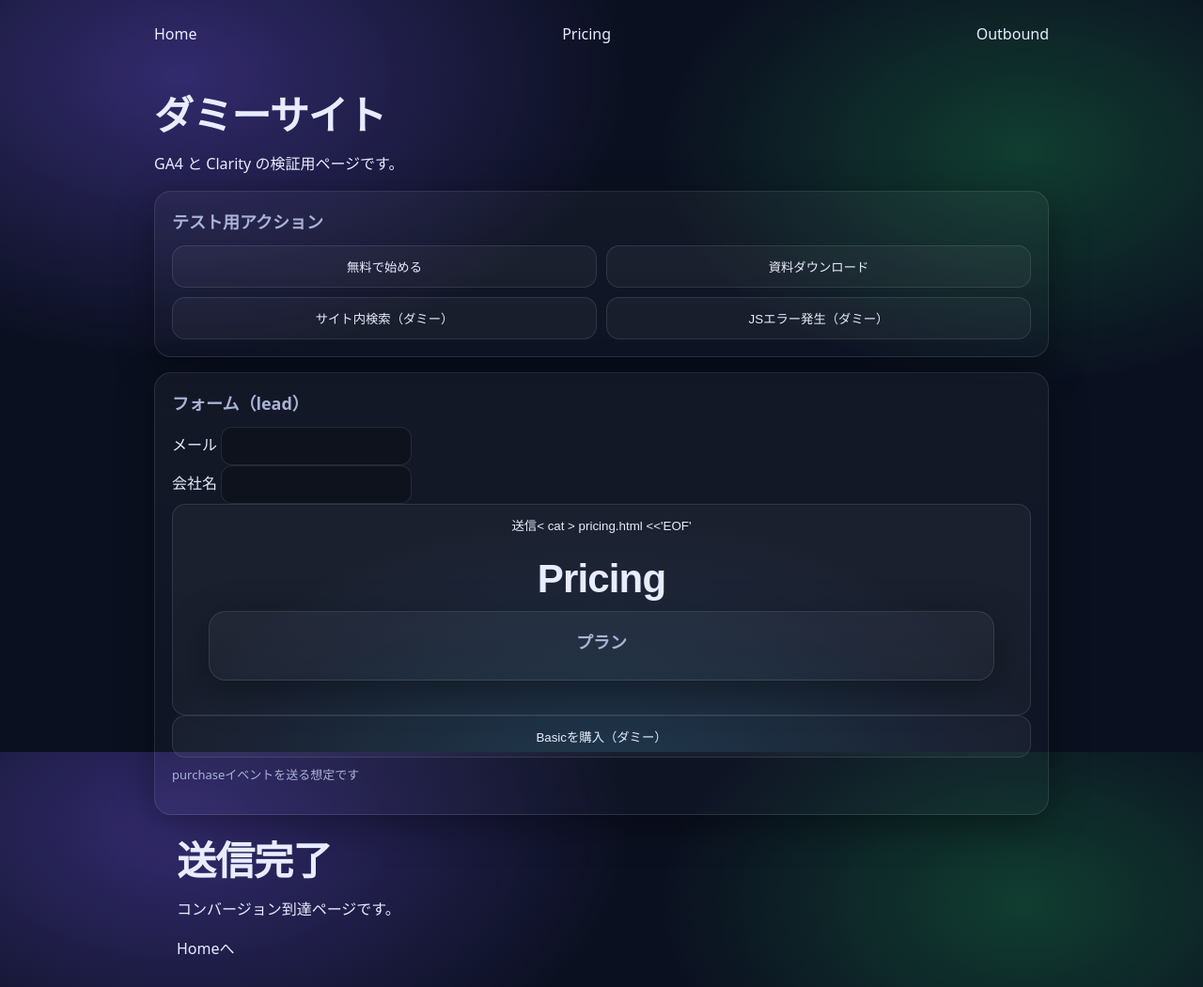
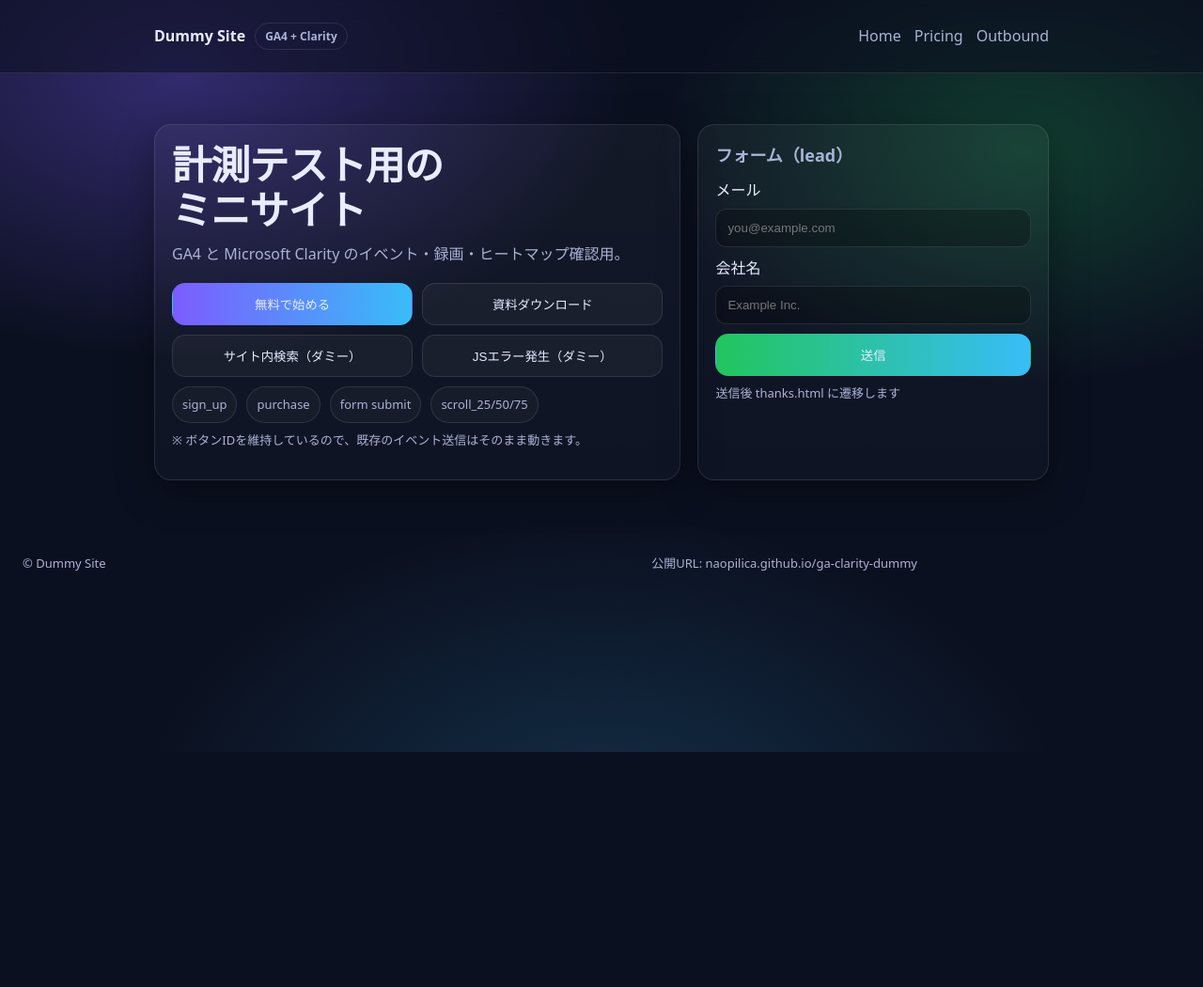
Before and after one commit to naopilica/ga-clarity-dummy, a plain HTML site: page index.html in a window 1280 px wide. Shown: the top 1050 px of the page at 94% size. After the commit the page ends 800 px from the top, so only its background shows below. Drawn offline with Linux system fonts and the light colour scheme.

Commit message:
refresh UI (index + css)

```diff
--- a/assets/style.css
+++ b/assets/style.css
@@ -1,7 +1,5 @@
 :root{
   --bg:#0b1020;
-    --card:#121a33;
-    --card2:#0f1730;
   --text:#e8ecff;
   --muted:#aab3d6;
   --line:rgba(255,255,255,.10);
@@ -9,7 +7,6 @@
   --brand2:#22c55e;
   --shadow: 0 12px 40px rgba(0,0,0,.35);
 }
-
 *{ box-sizing:border-box; }
 html,body{ height:100%; }
 body{
@@ -23,12 +20,9 @@
     var(--bg);
   line-height:1.6;
 }
-
 a{ color:inherit; text-decoration:none; }
 a:hover{ text-decoration:underline; }
-
 .wrap{ max-width:1000px; margin:0 auto; padding:24px; }
-
 .topbar{
   position:sticky; top:0;
   backdrop-filter: blur(10px);
@@ -36,36 +30,27 @@
   border-bottom:1px solid var(--line);
   z-index:10;
 }
-
 .nav{
   display:flex; align-items:center; justify-content:space-between;
   gap:16px;
 }
-
-  .brand{
-    display:flex; align-items:center; gap:10px;
-    font-weight:700;
-  }
+.brand{ display:flex; align-items:center; gap:10px; font-weight:700; }
 .badge{
   font-size:12px; padding:4px 10px; border-radius:999px;
   border:1px solid var(--line);
   color:var(--muted);
 }
-
 .navlinks{ display:flex; gap:14px; flex-wrap:wrap; }
 .navlinks a{ color:var(--muted); }
 .navlinks a:hover{ color:var(--text); text-decoration:none; }
-
 .hero{
-    padding:38px 0 22px;
+  padding:30px 0 12px;
   display:grid; grid-template-columns: 1.2fr .8fr; gap:18px;
 }
 @media (max-width: 860px){ .hero{ grid-template-columns:1fr; } }
-
 h1{ font-size:42px; line-height:1.15; margin:0 0 10px; letter-spacing:-.02em; }
 h2{ margin:0 0 10px; font-size:18px; color:var(--muted); font-weight:600; }
 .lead{ color:var(--muted); margin:0 0 18px; }
-
 .pills{ display:flex; gap:10px; flex-wrap:wrap; margin-top:10px; }
 .pill{
   border:1px solid var(--line);
@@ -73,7 +58,6 @@
   padding:8px 10px; border-radius:999px;
   font-size:13px; color:var(--muted);
 }
-
 .card{
   background: linear-gradient(180deg, rgba(255,255,255,.04), rgba(255,255,255,.02));
   border:1px solid var(--line);
@@ -81,12 +65,8 @@
   padding:18px;
   box-shadow: var(--shadow);
 }
-
-  .card + .card{ margin-top:16px; }
-
 .grid{ display:grid; grid-template-columns: repeat(2, minmax(0,1fr)); gap:10px; }
 @media (max-width: 680px){ .grid{ grid-template-columns:1fr; } }
-
 button{
   width:100%;
   padding:12px 14px;
@@ -102,22 +82,17 @@
   border-color: rgba(255,255,255,.18);
 }
 button:active{ transform: translateY(1px); }
-
 .primary{
   background: linear-gradient(90deg, var(--brand), #38bdf8);
   border-color: transparent;
 }
 .primary:hover{ filter: brightness(1.05); }
-
 .success{
   background: linear-gradient(90deg, var(--brand2), #38bdf8);
   border-color: transparent;
 }
-
 .hint{ color:var(--muted); font-size:13px; margin-top:8px; }
-  .field{
-    display:flex; flex-direction:column; gap:6px; margin:10px 0;
-  }
+.field{ display:flex; flex-direction:column; gap:6px; margin:10px 0; }
 input{
   padding:12px 12px;
   border-radius:12px;
@@ -125,10 +100,8 @@
   background: rgba(0,0,0,.25);
   color:var(--text);
 }
-  input::placeholder{ color: rgba(170,179,214,.7); }
-
 .footer{
-    margin:28px 0 10px;
+  margin:18px 0 10px;
   color:var(--muted);
   font-size:13px;
   display:flex; justify-content:space-between; gap:12px; flex-wrap:wrap;
--- a/index.html
+++ b/index.html
@@ -5,6 +5,7 @@
   <meta name="viewport" content="width=device-width,initial-scale=1" />
   <title>Dummy Site - Home</title>
   <link rel="stylesheet" href="assets/style.css" />
+
   <!-- GA4 -->
   <script async src="https://www.googletagmanager.com/gtag/js?id=G-9GMFMW2KWR"></script>
   <script>
@@ -13,6 +14,8 @@
     gtag('js', new Date());
     gtag('config', 'G-9GMFMW2KWR');
   </script>
+
+  <!-- Microsoft Clarity -->
   <script type="text/javascript">
     (function(c,l,a,r,i,t,y){
         c[a]=c[a]||function(){(c[a].q=c[a].q||[]).push(arguments)};
@@ -20,73 +23,71 @@
         y=l.getElementsByTagName(r)[0];y.parentNode.insertBefore(t,y);
     })(window, document, "clarity", "script", "v4s07f7vod");
   </script>
+</head>
 
-</head>
 <body>
+  <div class="topbar">
     <header class="wrap">
       <nav class="nav">
+        <div class="brand">
+          <span>Dummy Site</span>
+          <span class="badge">GA4 + Clarity</span>
+        </div>
+        <div class="navlinks">
           <a href="index.html">Home</a>
           <a href="pricing.html">Pricing</a>
           <a href="https://example.com" target="_blank" rel="noopener" id="outbound">Outbound</a>
+        </div>
       </nav>
     </header>
+  </div>
 
   <main class="wrap">
-    <h1>ダミーサイト</h1>
-    <p>GA4 と Clarity の検証用ページです。</p>
+    <section class="hero">
+      <div class="card">
+        <h1>計測テスト用の<br/>ミニサイト</h1>
+        <p class="lead">GA4 と Microsoft Clarity のイベント・録画・ヒートマップ確認用。</p>
 
-    <section class="card">
-      <h2>テスト用アクション</h2>
         <div class="grid">
-        <button id="cta_signup">無料で始める</button>
+          <button class="primary" id="cta_signup">無料で始める</button>
           <button id="cta_download">資料ダウンロード</button>
           <button id="cta_search">サイト内検索（ダミー）</button>
           <button id="cta_error">JSエラー発生（ダミー）</button>
         </div>
-    </section>
 
-    <section class="card">
+        <div class="pills">
+          <span class="pill">sign_up</span>
+          <span class="pill">purchase</span>
+          <span class="pill">form submit</span>
+          <span class="pill">scroll_25/50/75</span>
+        </div>
+
+        <p class="hint">※ ボタンIDを維持しているので、既存のイベント送信はそのまま動きます。</p>
+      </div>
+
+      <div class="card">
         <h2>フォーム（lead）</h2>
         <form id="lead_form">
-        <label>メール <input name="email" type="email" required /></label><br/>
-        <label>会社名 <input name="company" type="text" required /></label><br/>
-        <button type="submit">送信<
+          <div class="field">
+            <label>メール</label>
+            <input name="email" type="email" placeholder="you@example.com" required />
+          </div>
+          <div class="field">
+            <label>会社名</label>
+            <input name="company" type="text" placeholder="Example Inc." required />
+          </div>
+          <button class="success" type="submit">送信</button>
+          <p class="hint">送信後 thanks.html に遷移します</p>
+        </form>
+      </div>
+    </section>
+  </main>
 
-cat > pricing.html <<'EOF'
-<!doctype html>
-<html lang="ja">
-<head>
-  <meta charset="utf-8" />
-  <meta name="viewport" content="width=device-width,initial-scale=1" />
-  <title>Dummy Site - Pricing</title>
-  <link rel="stylesheet" href="assets/style.css" />
-  <!-- 後でGA4/Clarityをここに貼る -->
-</head>
-<body>
-  <main class="wrap">
-    <h1>Pricing</h1>
-    <section class="card">
-      <h2>プラン</h2>
-      <button id="buy_basic">Basicを購入（ダミー）</button>
-      <p class="hint">purchaseイベントを送る想定です</p>
-    </section>
-    <a href="in
+  <footer class="wrap footer">
+    <span>© Dummy Site</span>
+    <span>公開URL: naopilica.github.io/ga-clarity-dummy</span>
+  </footer>
 
-cat > thanks.html <<'EOF'
-<!doctype html>
-<html lang="ja">
-<head>
-  <meta charset="utf-8" />
-  <meta name="viewport" content="width=device-width,initial-scale=1" />
-  <title>Thanks</title>
-  <link rel="stylesheet" href="assets/style.css" />
-  <!-- 後でGA4/Clarityをここに貼る -->
-</head>
-<body>
-  <main class="wrap">
-    <h1>送信完了</h1>
-    <p>コンバージョン到達ページです。</p>
-    <a href="index.html">Homeへ</a>
-  </main>
+  <script src="assets/app.js"></script>
 </body>
 </html>
```
Lines whose indentation alone changed are shown as unchanged.
